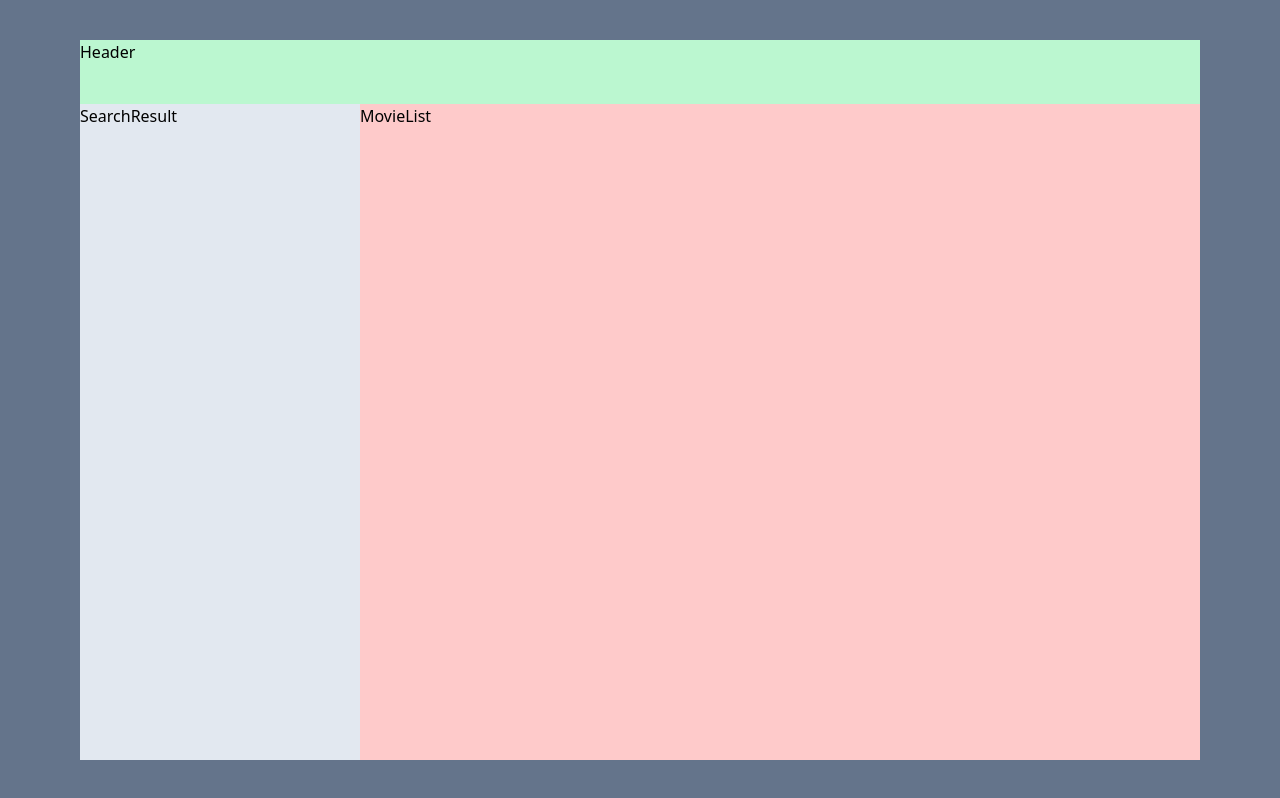
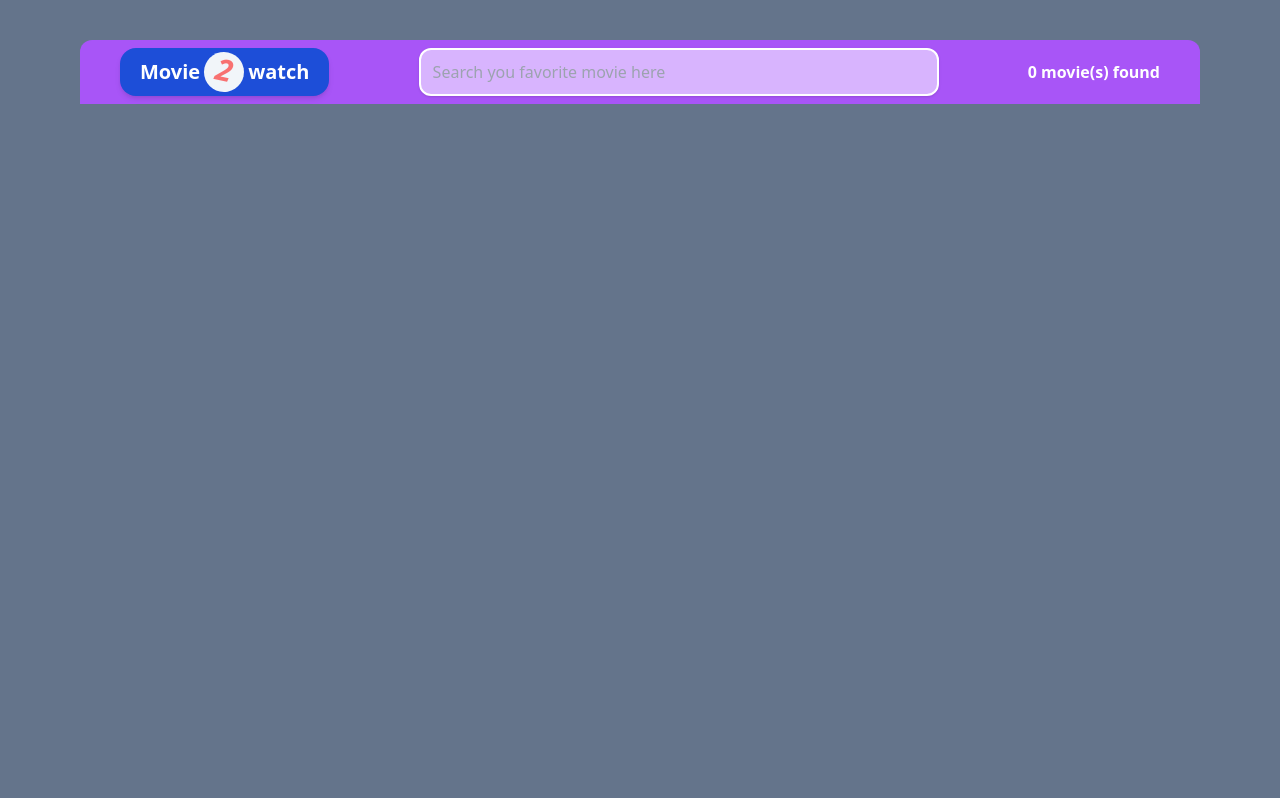
Before and after one commit to IsmayelAlam/practice_react, a React (Create React App) app in the folder movie2rate/: page / in a window 1280 px wide. Built offline with nearby package versions, Linux system fonts and the light colour scheme.

Commit message:
add logo and input to header component

```diff
--- a/movie2rate/src/App.js
+++ b/movie2rate/src/App.js
@@ -6,8 +6,8 @@ function App() {
   return (
     <div className="bg-slate-500 w-screen h-screen flex flex-wrap px-20 py-10">
       <Header />
-      <SearchResult />
-      <MovieList />
+      {/* <SearchResult /> */}
+      {/* <MovieList /> */}
     </div>
   );
 }
--- a/movie2rate/src/components/Header.js
+++ b/movie2rate/src/components/Header.js
@@ -1,3 +1,27 @@
+const style = {
+  header:
+    "w-full bg-purple-500 h-16 col-span-2 flex items-center justify-between px-10 rounded-t-xl font-bold text-white",
+  h1: "flex items-center bg-blue-700 shadow-md rounded-2xl px-5 py-1 text-xl",
+  logo: "text-3xl text-red-400 rotate-12 italic bg-slate-100 h-10 w-10 text-center rounded-full mx-1",
+  input:
+    "font-normal w-3/6 h-12 rounded-xl bg-purple-300 px-3 py-2 border-2 border-transparent focus:border-white outline-none shadow text-black",
+};
+
 export default function Header() {
-  return <div className="w-full bg-green-200 h-16 col-span-2">Header</div>;
+  return (
+    <header className={style.header}>
+      <h1 className={style.h1}>
+        <p>Movie</p>
+        <p className={style.logo}>2</p>
+        <p>watch</p>
+      </h1>
+      <input
+        type="text"
+        className={style.input}
+        placeholder="Search you favorite movie here"
+        autoFocus
+      />
+      <p>0 movie(s) found</p>
+    </header>
+  );
 }
```
